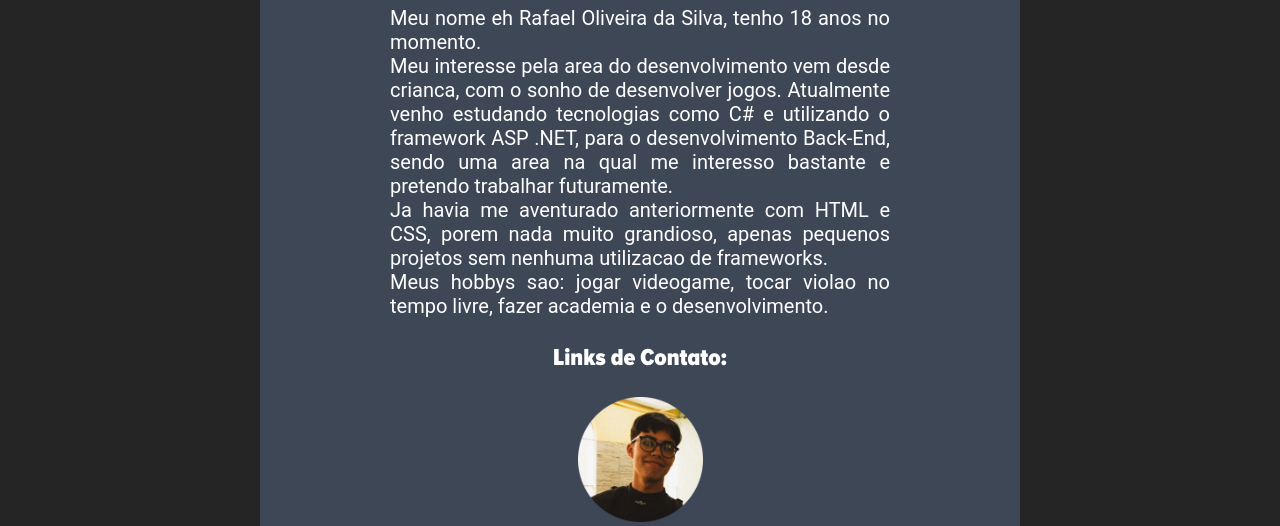
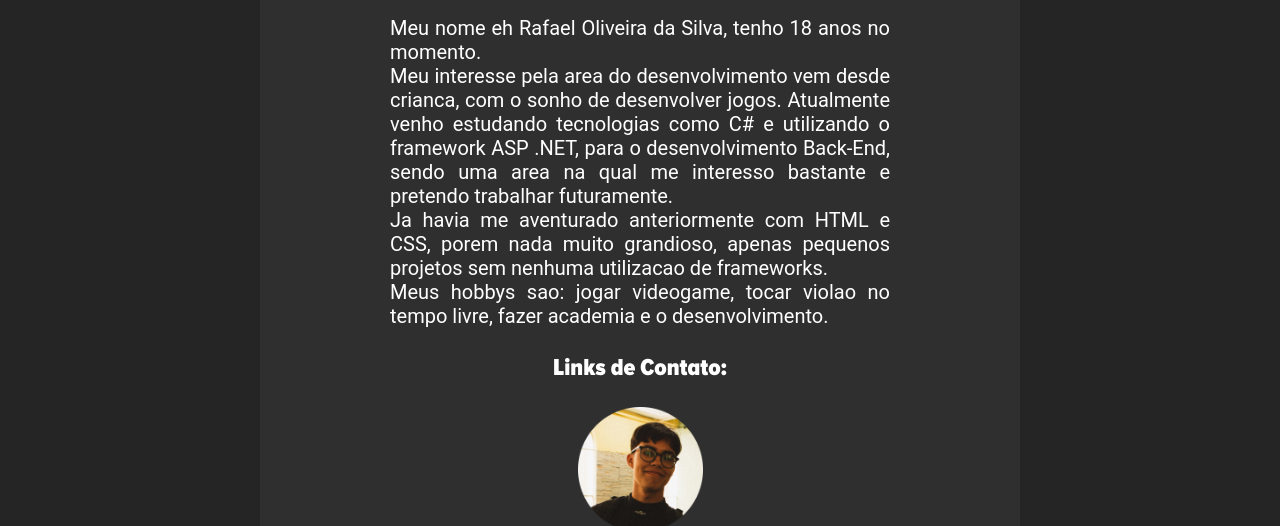
Before and after one commit to rafinho0/Fun-Games, a plain HTML site: page infos.html in a window 1280 px wide. Shown: the part 286-812 px from the top of the page. Drawn offline with Linux system fonts and the light colour scheme; files whose address does not match are found by name.

Commit message:
Mudanca na cor da box content

```diff
--- a/css/best_games.css
+++ b/css/best_games.css
@@ -60,7 +60,7 @@ body {
 /* Estilo do conteúdo */
 .content {
     flex: 1;
-    background-color: #3d4756;
+    background-color: #2f2f2f;
     width: 80%; /* Ajustado para não ocupar 100% */
     margin: 30px auto;
     border-radius: 15px;
--- a/css/info.css
+++ b/css/info.css
@@ -59,14 +59,13 @@ body {
 }
 
 /* content */
-
 .content {
     flex: 1;
-    background-color: #3d4756;
+    background-color: #2f2f2f;
     width: 50%; /* Ajustado para não ocupar 100% */
     margin: 30px auto;
     border-radius: 15px;
-    padding: 40px 60px;
+    padding: 50px 60px;
 }
 
 /* centralizando a foto */
```
